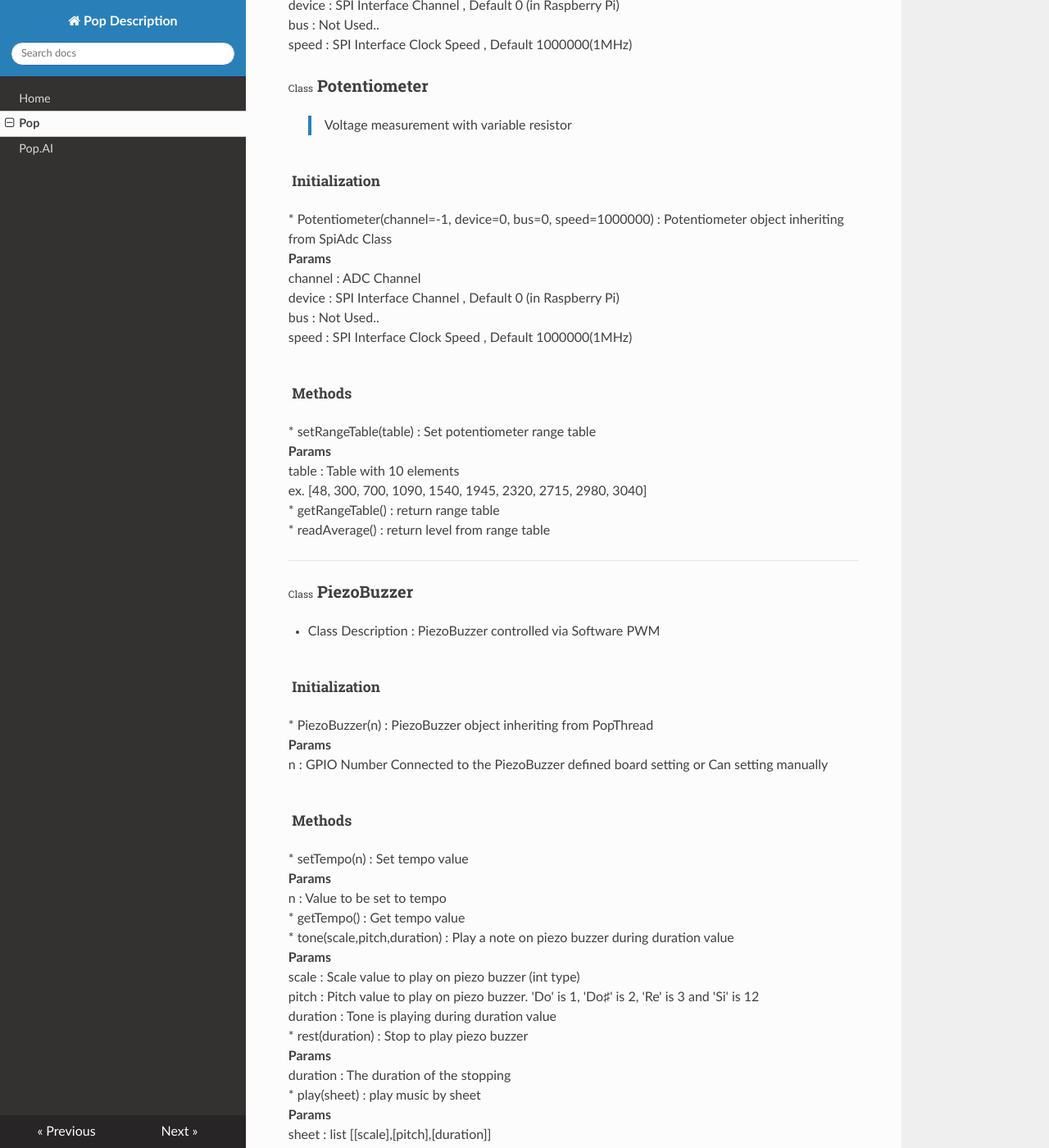
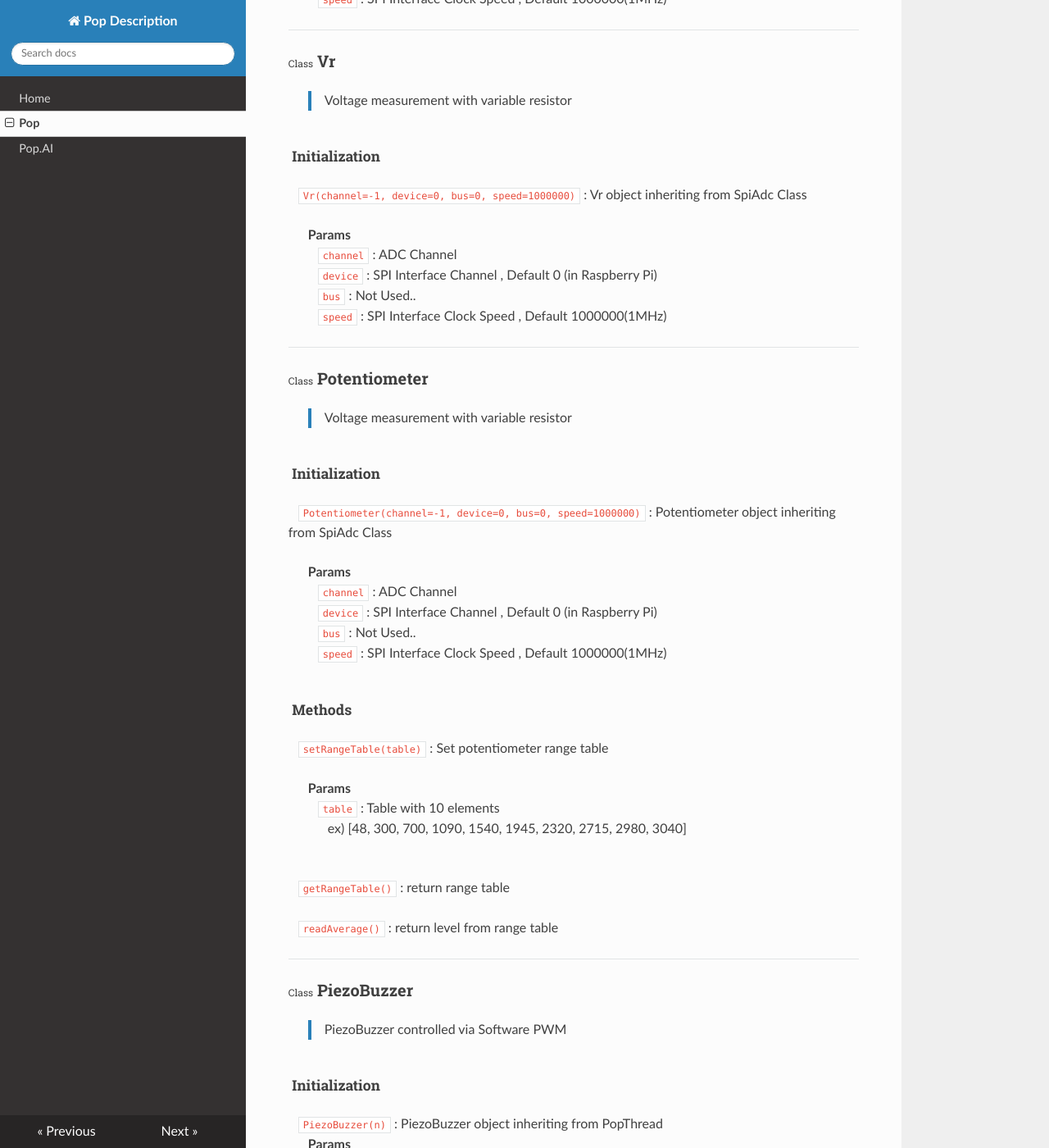
Before and after one commit to hbe-dev/pop_docs, an MkDocs documentation site: the page built from docs/pop.md, in a window 1280 px wide and 1400 px high, scrolled down 6231 px. Shown: the whole window at 82% size. Built offline with MkDocs 1.6.1, drawn with Linux system fonts in a browser that asks for light colours; nearby versions of some CDN libraries; some of the changed text lies outside the part shown.

Commit message:
Update pop.md

```diff
--- a/docs/pop.md
+++ b/docs/pop.md
@@ -125,8 +125,9 @@ from pop import *
 &emsp;`setChipSelect(cs)` : Set SPI Chip Select PIN    <br><br>
 &emsp;&emsp;**Params**
 &emsp;&emsp;&emsp;`cs` : Chipselect GPIO for SPI Interface
+<br><br>
 
-&emsp;`setCallback(func,param=None,type=TYPE_AVERAGE,mode=MODE_FULL,min=0,max=ADC_MAX)` : Set up callback function for automatic data read    <br><br>
+&emsp;`setCallback(func,param=None,type=TYPE_AVERAGE,mode=MODE_FULL,min=0,max=ADC_MAX)` <br>&emsp;: Set up callback function for automatic data read    <br><br>
 &emsp;&emsp;**Params**
 &emsp;&emsp;&emsp;`func` : Function to use when calling Callback
 &emsp;&emsp;&emsp;`param` : Arguments passed to the Callback function , Default None
@@ -134,26 +135,30 @@ from pop import *
 &emsp;&emsp;&emsp;`mode` : Select Mode , Default MODE_FULL
 &emsp;&emsp;&emsp;`min` : analog data minimum , Default 0
 &emsp;&emsp;&emsp;`max` : analog data maximum , Default 4095 (MCP3208 12bit ADC Chip)
+<br><br>
 
-&emsp;`setSample(sample)` : Set Sampling Count    <br><br>
+&emsp;`setSample(sample)` : Set Sampling Count<br><br>
 &emsp;&emsp;**Params**
 &emsp;&emsp;&emsp;`sample` : Sampling count
+<br><br>
 
-&emsp;&emsp;&emsp;`getSample()` : Get Sampling Count
+&emsp;`getSample()` : Get Sampling Count
 
-&emsp;&emsp;&emsp;`read()` : Read Data from Device (Raw Type)
+&emsp;`read()` : Read Data from Device (Raw Type)
 
-&emsp;&emsp;&emsp;`readAverage()` : Read Average Data from Device
+&emsp;`readAverage()` : Read Average Data from Device
 
-&emsp;&emsp;&emsp;`readVolt(ref=3.3,max=3020.0)` : Read Data from Device (Voltage Type)    <br><br>
+&emsp;`readVolt(ref=3.3,max=3020.0)` : Read Data from Device (Voltage Type)    <br><br>
 &emsp;&emsp;**Params**
 &emsp;&emsp;&emsp;`ref` : Reference Voltage
 &emsp;&emsp;&emsp;`max` : Maximum value of raw data
+<br><br>
 
 &emsp;`readVoltAverage(ref=3.3,max=3020.0)` : Read Data from Device (Voltage Type)    <br><br>
 &emsp;&emsp;**Params**
 &emsp;&emsp;&emsp;`ref` : Reference Voltage
 &emsp;&emsp;&emsp;`max` : Maximum value of raw data
+<br><br>
 
 &emsp;`run()` : Read data and call Callback function according to mode
 
@@ -184,88 +189,117 @@ from pop import *
 > Light measurement using CDS sensor
 
 <h5>&emsp;Initialization</h5>
-	* Cds(channel=-1, device=0, bus=0, speed=1000000) : Cds object inheriting from SpiAdc Class
-		**Params**
-			channel : ADC Channel
-			device : SPI Interface Channel , Default 0 (in Raspberry Pi)
-			bus : Not Used..
-			speed : SPI Interface Clock Speed , Default 1000000(1MHz)
+
+&emsp;`Cds(channel=-1, device=0, bus=0, speed=1000000)` : Cds object inheriting from SpiAdc Class<br><br>
+&emsp;&emsp;**Params**
+&emsp;&emsp;&emsp;`channel` : ADC Channel
+&emsp;&emsp;&emsp;`device` : SPI Interface Channel , Default 0 (in Raspberry Pi)
+&emsp;&emsp;&emsp;`bus` : Not Used..
+&emsp;&emsp;&emsp;`speed` : SPI Interface Clock Speed , Default 1000000(1MHz)
 
 <h5>&emsp;Methods</h5>
-	* setCalibrationPseudoLx(func) : Set calibration function
-		**Params**
-			func : Calibration function
-	* readAverage() : Read lux data from device and calibration function
+
+&emsp;`setCalibrationPseudoLx(func)` : Set calibration function    <br><br>
+&emsp;&emsp;**Params**
+&emsp;&emsp;&emsp;`func` : Calibration function
+<br><br>
+
+&emsp;`readAverage()` : Read lux data from device and calibration function
+
+---
 
 ## <span style="font-size:0.6em; font-weight:normal;">Class</span> **Sound**
 > Ambient sound measurement using Sound sensor
 
 <h5>&emsp;Initialization</h5>
-	* Sound(channel=-1, device=0, bus=0, speed=1000000) : Sound object inheriting from SpiAdc Class
-		**Params**
-			channel : ADC Channel
-			device : SPI Interface Channel , Default 0 (in Raspberry Pi)
-			bus : Not Used..
-			speed : SPI Interface Clock Speed , Default 1000000(1MHz)
+
+&emsp;`Sound(channel=-1, device=0, bus=0, speed=1000000)` : Sound object inheriting from SpiAdc Class    <br><br>
+&emsp;&emsp;**Params**
+&emsp;&emsp;&emsp;`channel` : ADC Channel
+&emsp;&emsp;&emsp;`device` : SPI Interface Channel , Default 0 (in Raspberry Pi)
+&emsp;&emsp;&emsp;`bus` : Not Used..
+&emsp;&emsp;&emsp;`speed` : SPI Interface Clock Speed , Default 1000000(1MHz)
+
+---
 
 ## <span style="font-size:0.6em; font-weight:normal;">Class</span> **Vr**
 > Voltage measurement with variable resistor
 
 <h5>&emsp;Initialization</h5>
-	* Vr(channel=-1, device=0, bus=0, speed=1000000) : Vr object inheriting from SpiAdc Class
-		**Params**
-			channel : ADC Channel
-			device : SPI Interface Channel , Default 0 (in Raspberry Pi)
-			bus : Not Used..
-			speed : SPI Interface Clock Speed , Default 1000000(1MHz)
+
+&emsp;`Vr(channel=-1, device=0, bus=0, speed=1000000)` : Vr object inheriting from SpiAdc Class    <br><br>
+&emsp;&emsp;**Params**
+&emsp;&emsp;&emsp;`channel` : ADC Channel
+&emsp;&emsp;&emsp;`device` : SPI Interface Channel , Default 0 (in Raspberry Pi)
+&emsp;&emsp;&emsp;`bus` : Not Used..
+&emsp;&emsp;&emsp;`speed` : SPI Interface Clock Speed , Default 1000000(1MHz)
+
+---
 
 ## <span style="font-size:0.6em; font-weight:normal;">Class</span> **Potentiometer**
 > Voltage measurement with variable resistor
 
 <h5>&emsp;Initialization</h5>
-	* Potentiometer(channel=-1, device=0, bus=0, speed=1000000) : Potentiometer object inheriting from SpiAdc Class
-		**Params**
-			channel : ADC Channel
-			device : SPI Interface Channel , Default 0 (in Raspberry Pi)
-			bus : Not Used..
-			speed : SPI Interface Clock Speed , Default 1000000(1MHz)
+
+&emsp;`Potentiometer(channel=-1, device=0, bus=0, speed=1000000)` : Potentiometer object inheriting from SpiAdc Class    <br><br>
+&emsp;&emsp;**Params**
+&emsp;&emsp;&emsp;`channel` : ADC Channel
+&emsp;&emsp;&emsp;`device` : SPI Interface Channel , Default 0 (in Raspberry Pi)
+&emsp;&emsp;&emsp;`bus` : Not Used..
+&emsp;&emsp;&emsp;`speed` : SPI Interface Clock Speed , Default 1000000(1MHz)
 
 <h5>&emsp;Methods</h5>
-	* setRangeTable(table) : Set potentiometer range table
-		**Params**
-			table : Table with 10 elements
-			ex. [48, 300, 700, 1090, 1540, 1945, 2320, 2715, 2980, 3040]
-	* getRangeTable() : return range table
-	* readAverage() : return level from range table
 
-<hr/>
+&emsp;`setRangeTable(table)` : Set potentiometer range table    <br><br>
+&emsp;&emsp;**Params**
+&emsp;&emsp;&emsp;`table` : Table with 10 elements
+&emsp;&emsp;&emsp;&emsp;ex) [48, 300, 700, 1090, 1540, 1945, 2320, 2715, 2980, 3040]
+<br><br>
+
+&emsp;`getRangeTable()` : return range table
+
+&emsp;`readAverage()` : return level from range table
+
+---
 
 ## <span style="font-size:0.6em; font-weight:normal;">Class</span> **PiezoBuzzer**
-* Class Description  : PiezoBuzzer controlled via Software PWM
+> PiezoBuzzer controlled via Software PWM
+
 <h5>&emsp;Initialization</h5>
-	* PiezoBuzzer(n) : PiezoBuzzer object inheriting from PopThread
-		**Params**
-			n : GPIO Number Connected to the PiezoBuzzer defined board setting or Can setting manually
+
+&emsp;`PiezoBuzzer(n)` : PiezoBuzzer object inheriting from PopThread
+&emsp;&emsp;**Params**
+&emsp;&emsp;&emsp;`n` : GPIO Number Connected to the PiezoBuzzer defined board setting or Can setting manually
 
 <h5>&emsp;Methods</h5>
-	* setTempo(n) : Set tempo value
-		**Params**
-			n : Value to be set to tempo
-	* getTempo() : Get tempo value
-	* tone(scale,pitch,duration) : Play a note on piezo buzzer during duration value
-		**Params**
-			scale : Scale value to play on piezo buzzer (int type)
-			pitch : Pitch value to play on piezo buzzer. 'Do' is 1, 'Do♯' is 2, 'Re' is 3 and 'Si' is 12
-			duration : Tone is playing during duration value
-	* rest(duration) : Stop to play piezo buzzer
-		**Params**
-			duration : The duration of the stopping
-	* play(sheet) : play music by sheet
-		**Params**
-			sheet : list [[scale],[pitch],[duration]]
-	* isPlay() : return play status
 
-<hr/>
+&emsp;setTempo(n) : Set tempo value<br><br>
+&emsp;&emsp;**Params**
+&emsp;&emsp;&emsp;n : Value to be set to tempo
+<br><br>
+
+&emsp;getTempo() : Get tempo value
+
+&emsp;tone(scale,pitch,duration) : Play a note on piezo buzzer during duration value    <br><br>
+&emsp;&emsp;**Params**
+&emsp;&emsp;&emsp;`scale` : Scale value to play on piezo buzzer (int type)
+&emsp;&emsp;&emsp;`pitch` : Pitch value to play on piezo buzzer. 'Do' is 1, 'Do♯' is 2, 'Re' is 3 and 'Si' is 12
+&emsp;&emsp;&emsp;`duration` : Tone is playing during duration value
+<br><br>
+
+&emsp;rest(duration) : Stop to play piezo buzzer    <br><br>
+&emsp;&emsp;**Params**
+&emsp;&emsp;&emsp;duration : The duration of the stopping
+<br><br>
+
+&emsp;play(sheet) : play music by sheet<br><br>
+&emsp;&emsp;**Params**
+&emsp;&emsp;&emsp;sheet : list [[scale],[pitch],[duration]]
+<br><br>
+
+&emsp;isPlay() : return play status
+
+---
 
 ## <span style="font-size:0.6em; font-weight:normal;">Class</span> **Oled**
 > Oled Controlled vi I2C Interface
```
